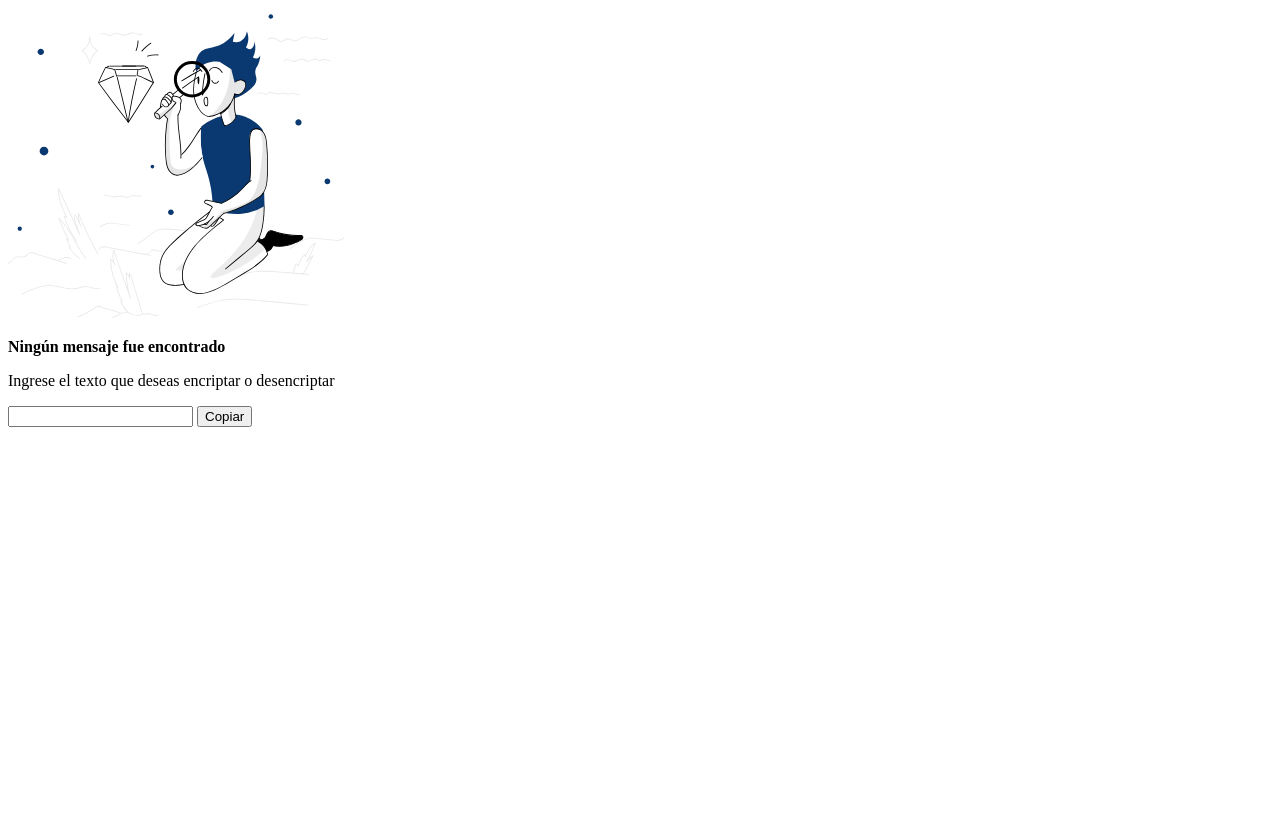
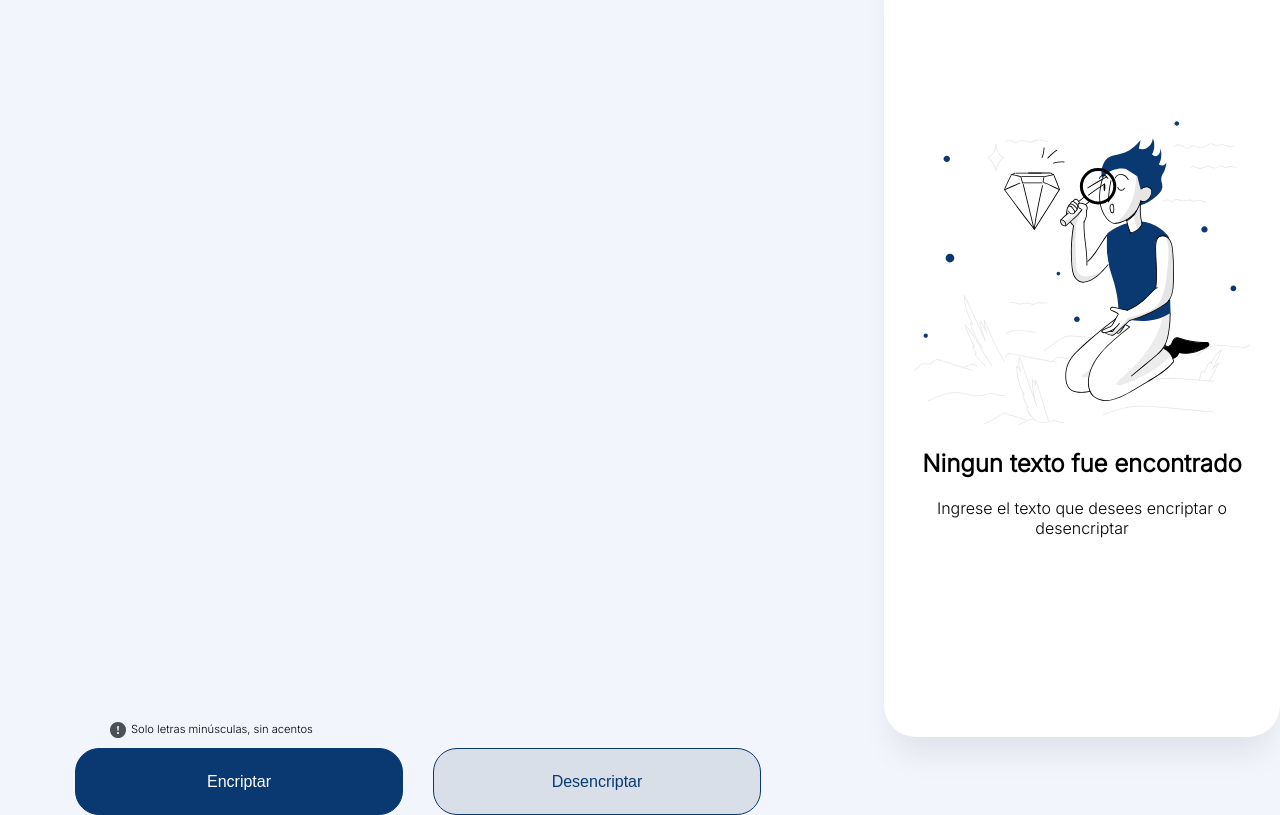
Before and after one commit to JEMata16/Challenge-Sprint-01, a plain HTML site: page index.html in a window 1280 px wide. Shown: the part 128-943 px from the top of the page. Before the commit the page ends 800 px from the top, so only its background shows below. Drawn offline with Linux system fonts and the light colour scheme.

Commit message:
Estructura html y css

```diff
--- a/index.html
+++ b/index.html
@@ -1,54 +1,77 @@
 <!DOCTYPE html>
 <html lang="en">
+
 <head>
     <meta charset="UTF-8">
     <meta http-equiv="X-UA-Compatible" content="IE=edge">
     <meta name="viewport" content="width=device-width, initial-scale=1.0">
     <title>Encriptador de Texto</title>
-    <script src="https://kit.fontawesome.com/750ba6d981.js" crossorigin="anonymous"></script>
-    <link rel="stylesheet" href="./css/styleshet.css">
+    <link rel="stylesheet" href="/styles.css">
+    <script src="./js/script.js"></script>
 </head>
+
 <body>
-  <header>
-    <img src="./img/Logo.svg" alt="logo" id="logo">
+    <header class="logoContenedor">
+        <img src="./img/Logo.svg" alt="logo" class="logo">
     </header>
 
+    <div class="container">
+        <div class="texto">
+            <form class="form" id="formulario">
+                <textarea placeholder="Ingrese el texto aquí" class="textoPrincipal" ></textarea>
+            </form>
+            <div class="condicionales">
+                <img src="./img/Group.svg" alt="importante" id="imgInfo">
+                <label class="info" for="input-texto">Solo letras minúsculas, sin acentos</label>
+            </div>
+            <div class="buttonContainer">
+                <button class="encriptar">Encriptar</button>
+                <button class="desencriptar">Desencriptar</button>
+            </div>
+        </div>
+        <div class="msg-box">
+            <div class="persona" id="imagen">
+                <img src="/img/Muñeco.svg">
+                <h2>Ningun texto fue encontrado</h2>
+                <p>Ingrese el texto que desees encriptar o desencriptar</p>
+            </div>
+            <div class="btn-imagen" id="buttonImagen">
+                <textarea id="secondTextarea" class="secondTextarea" readonly=""></textarea>
+                <button id="copyButton" class="btn-copiar">Copiar</button>
+            </div>
 
-    <section class="form-box">
+        </div>
+    </div>
+    <!-- <section class="form-box">
         <form action="">
             <div class="label-info">
                 <img src="./img/Group.svg" alt="importante" id="imgInfo">
                 <label class="info" for="input-texto">Solo letras minúsculas, sin acentos</label>
             </div>
-        <input class="text-input" type="text" name="input-texto" id="input-texto" placeholder="Ingrese el texto aquí">
+            <input class="text-input" type="text" name="input-texto" id="input-texto"
+                placeholder="Ingrese el texto aquí">
             <div id="botones">
                 <input class="btn" type="button" value="Encriptar" id="btn-encriptar">
                 <input class="btn2" type="button" value="Desencriptar" id="btn-desencriptar">
             </div>
         </form>
-    </section>
+    </section> -->
 
-        <!--Sección del texto Resultado-->
-    <section class="msg-box" id="cajaR">
-      <h2 id=""></h2>
 
-      <div id="divImagen">
-        <picture>
+    <!-- <section class="msg-box">
+        <picture class="img-guy">
             <source srcset="./img/Muñeco.svg" media="screen and (max-width : 400px)">
             <img src="./img/Muñeco.svg" id="imagen" class="img">
         </picture>
         <p class="texto1"><strong>Ningún mensaje fue encontrado</strong></p>
         <p class="texto2">Ingrese el texto que deseas encriptar o desencriptar</p>
-      </div>
-      <div id="botonCopiar">
+
+        <div class="botonCopiar">
             <input class="text-input-salida" type="text" id="msg">
             <input class="btn3" type="button" value="Copiar" id="btn-copy">
         </div>
+    </section> -->
 
-    </section>
-      <!--Roadpie-->
-  <footer>
-  </footer>
-  <script src="./js/script.js"></script>
 </body>
+
 </html>
--- /dev/null
+++ b/styles.css
@@ -0,0 +1,149 @@
+@import url('https://fonts.googleapis.com/css2?family=Inter:wght@300&display=swap');
+
+body {
+    margin: 0;
+    padding: 0;
+    box-sizing: border-box;
+    font-family: 'Inter', sans-serif;
+    background: #F3F5FC;
+}
+
+
+.logoContenedor {
+    height: 2.2em;
+    padding: 15px 40px;
+}
+
+.logo {
+    font-size: 4rem;
+}
+
+.container {
+    display: flex;
+    align-items: center;
+    justify-content: center;
+    gap: 3rem;
+}
+
+.texto {
+    width: 900px;
+    height: 750px;
+}
+
+.form {
+    height: 100%;
+    border: none;
+}
+
+.textoPrincipal {
+    border: none;
+    width: 100%;
+    height: 80%;
+    background: #F3F5FC;
+    color: #0A3871;
+    resize: none;
+    font-size: 2rem;
+}
+
+.condicionales {
+    display: flex;
+    /* padding-left: 110px; */
+    justify-content: flex-start;
+    font-size: .7rem;
+    gap: 5px;
+    padding: 10px 110px;
+}
+
+/* Botones */
+.buttonContainer {
+    width: 100%;
+    display: flex;
+    flex-direction: row;
+    justify-content: center;
+
+    gap: 30px;
+}
+
+.encriptar {
+    display: flex;
+    justify-content: center;
+    align-items: center;
+    width: 328px;
+    height: 67px;
+    font-size: 16px;
+    font-weight: 400;
+    border: 1px solid #0A3871;
+    border-radius: 24px;
+    background-color: #0A3871;
+    color: #FFFFFF;
+    cursor: pointer;
+}
+
+.desencriptar {
+    display: flex;
+    justify-content: center;
+    align-items: center;
+    width: 328px;
+    height: 67px;
+    font-size: 16px;
+    font-weight: 400;
+    background-color: #D8DFE8;
+    color: #0A3871;
+    border: 1px solid #0A3871;
+    border-radius: 24px;
+    cursor: pointer;
+}
+
+
+
+.msg-box {
+    display: flex;
+    align-items: center;
+    width: 410px;
+    height: 800px;
+    background-color: #FFFFFF;
+    box-shadow: 0px 24px 32px -8px rgba(0, 0, 0, 0.08);
+    border-radius: 32px;
+}
+
+.persona {
+    text-align: center;
+    padding: 30px;
+}
+
+.persona h2 {
+    font-weight: 700;
+}
+
+.btn-imagen {
+    position: relative;
+    width: 100%;
+    display: flex;
+    flex-direction: column;
+    justify-content: center;
+    align-items: center;
+    color: #0A3871;
+    font-size: 1.5rem;
+}
+
+.secondTextarea {
+    border: none;
+    width: 80%;
+    height: 500px;
+    resize: none;
+    display: none;
+}
+
+.btn-copiar {
+    width: 336px;
+    height: 67px;
+    font-weight: 400;
+    background-color: #FFFFFF;
+    color: #0A3871;
+    border: 1px solid #0A3871;
+    border-radius: 24px;
+    align-items: center;
+    justify-content: center;
+    cursor: pointer;
+    display: none;
+}
```
Lines whose indentation alone changed are shown as unchanged.
